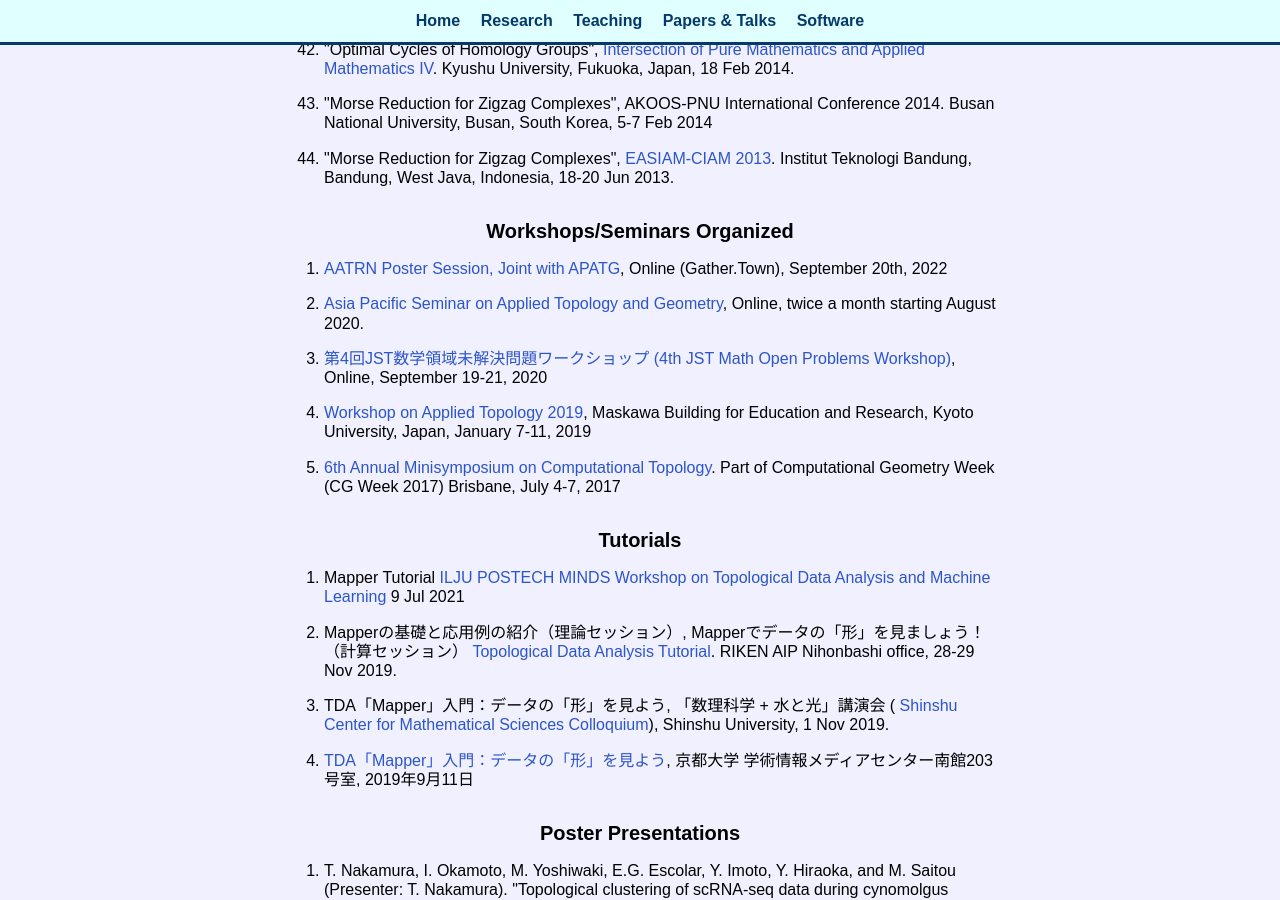
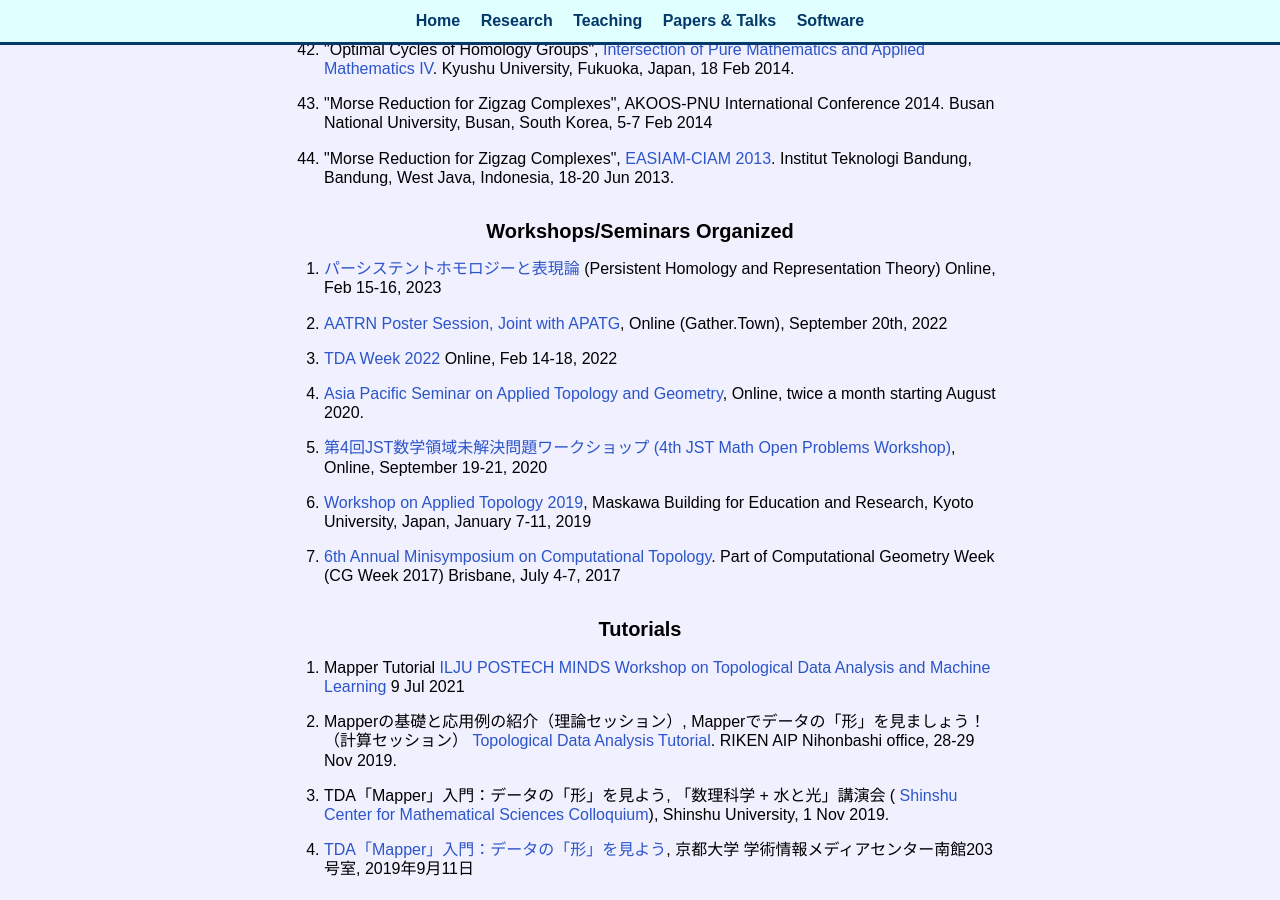
Before and after one commit to emerson-escolar/emerson-escolar.github.io, a Jekyll site: the page built from research_lists.html, in a window 1280 px wide and 900 px high, scrolled down 4496 px. Built offline with Jekyll 4.4.1, drawn with Linux system fonts in a browser that asks for light colours.

Commit message:
add some events

```diff
--- a/research_lists.html
+++ b/research_lists.html
@@ -589,10 +589,22 @@ title: Emer's Papers & Talks
 	<h2> Workshops/Seminars Organized </h2>
 	<ol class="wordbox paperlist">
     <li>
+      <a target="_blank" href="https://sites.google.com/view/ph-repn2023/home">
+        パーシステントホモロジーと表現論</a> (Persistent Homology and Representation Theory)
+      Online, Feb 15-16, 2023
+    </li>
+
+    <li>
       <a target="_blank" href="https://sites.google.com/view/aatrn-poster-session/prior-poster-sessions/september-2022-posters">
         AATRN Poster Session, Joint with APATG</a>,
       Online (Gather.Town), September 20th, 2022
 		</li>
+
+    <li>
+      <a target="_blank" href="https://sites.google.com/kyoto-u.ac.jp/tda-week/home">
+        TDA Week 2022</a>
+      Online, Feb 14-18, 2022
+    </li>
 
     <li>
       <a target="_blank" href="https://sites.google.com/kyoto-u.ac.jp/apatg/home">
```
